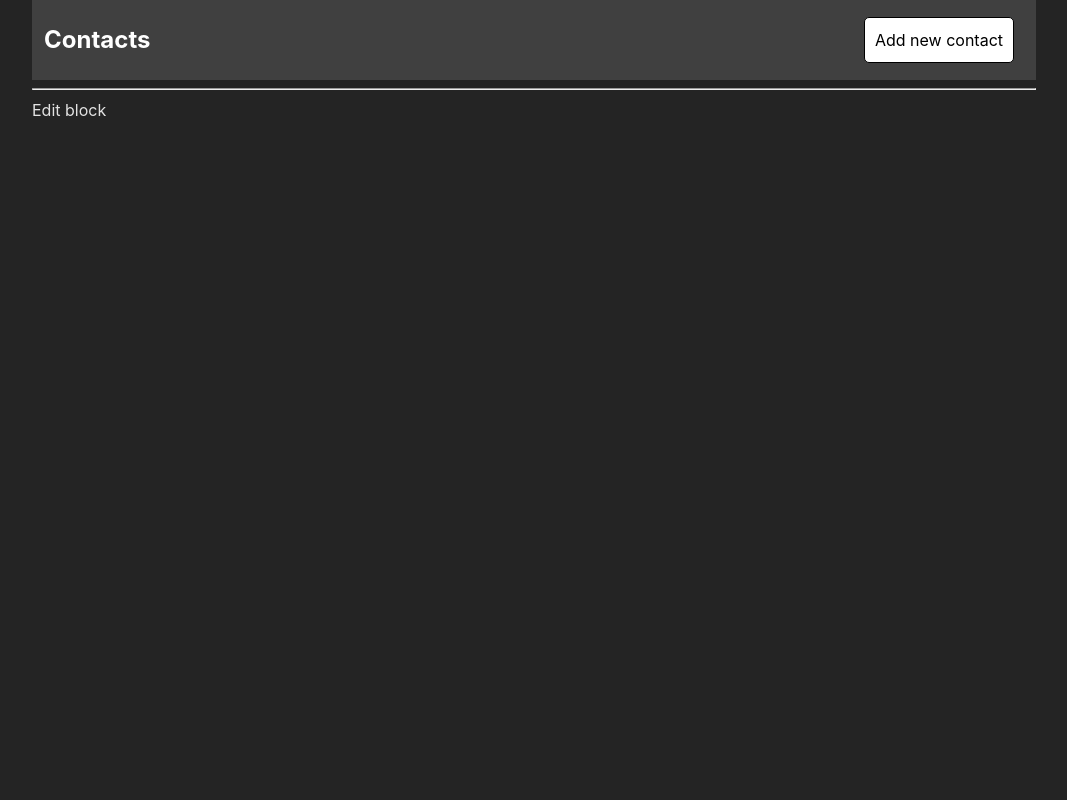
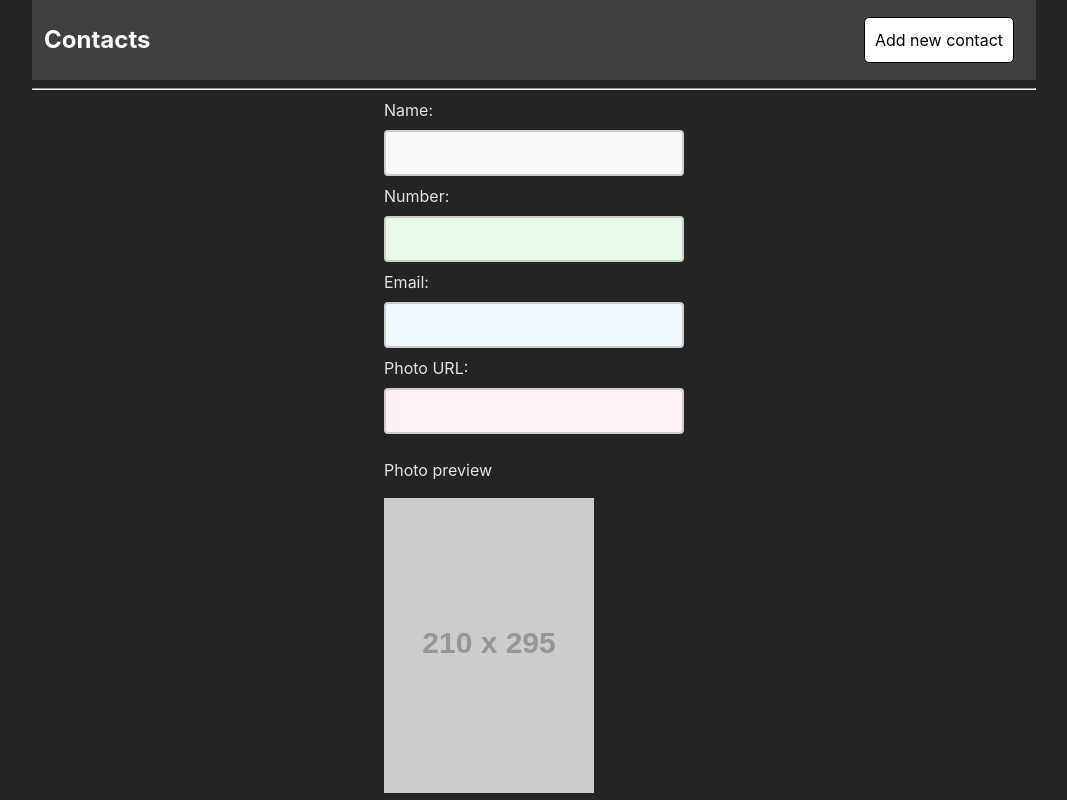
Before and after one commit to koog7/ContactsRedux, a React (Vite) app: page /create in a window 1280 px wide. Shown: the whole page, without its empty margins (106-1173 px from the left). Built offline with nearby package versions, Linux system fonts and the light colour scheme; the HTML template or start-up script is replaced by a standard one.

Commit message:
Добавлена форма создания контактов

```diff
--- a/src/App.css
+++ b/src/App.css
@@ -39,3 +39,35 @@
   font-size: 1.5rem;
   color: white;
 }
+
+
+/* Основные стили для всех инпутов */
+input {
+  width: 100%;
+  padding: 12px 20px;
+  margin: 8px 0;
+  box-sizing: border-box;
+  border: 2px solid #ccc;
+  border-radius: 4px;
+  font-size: 16px;
+}
+
+input:focus {
+  border-color: #4CAF50;
+  outline: none;
+  width: 300px;
+}
+input[name="name"] {
+  background-color: #f9f9f9;
+}
+input[name="number"] {
+  background-color: #e9f9e9;
+}
+
+input[name="email"] {
+  background-color: #f0f8ff;
+}
+
+input[name="photo"] {
+  background-color: #fff0f5;
+}
--- a/src/containers/CreateEditBlock.tsx
+++ b/src/containers/CreateEditBlock.tsx
@@ -1,7 +1,24 @@
 const CreateEditBlock = () => {
     return (
         <div>
-            Edit block
+            <div style={{width:'300px', display:'flex', flexDirection:'column', margin: '0 auto'}}>
+                <label htmlFor="name">Name:</label>
+                <input type="text" id="name" name="name" />
+
+                <label htmlFor="number">Number:</label>
+                <input type="text" id="number" name="number" />
+
+                <label htmlFor="email">Email:</label>
+                <input type="email" id="email" name="email" />
+
+                <label htmlFor="photo">Photo URL:</label>
+                <input type="text" id="photo" name="photo" />
+
+                <div>
+                    <p>Photo preview</p>
+                    <img src={'https://via.placeholder.com/210x295?text=No+Image'} alt={'ggg'}/>
+                </div>
+            </div>
         </div>
     );
 };
--- a/src/containers/FetchSlice/FetchSlice.tsx
+++ b/src/containers/FetchSlice/FetchSlice.tsx
@@ -2,6 +2,7 @@ import {createSlice} from "@reduxjs/toolkit";
 
 interface ContactProps{
     id: string;
+    name: string;
     number: string;
     email: string;
     photo: string;
```
